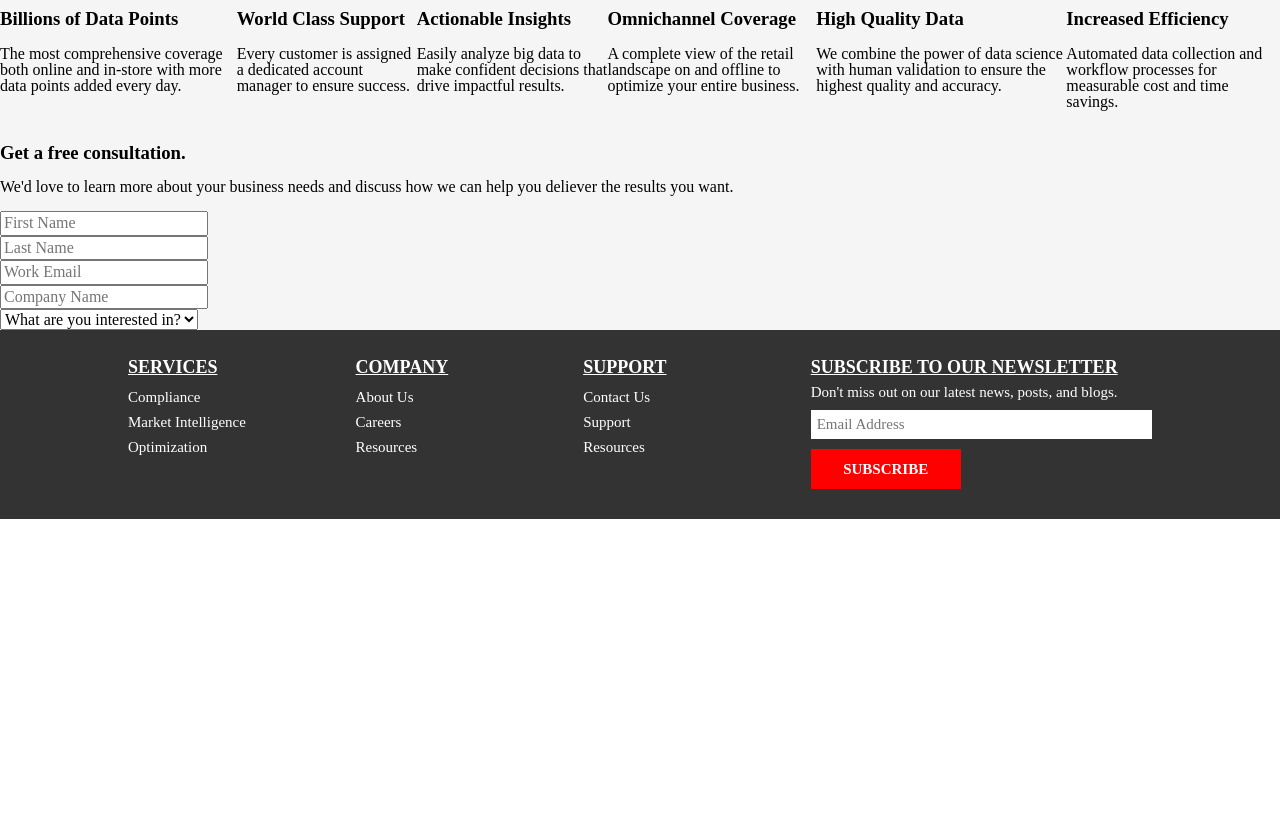
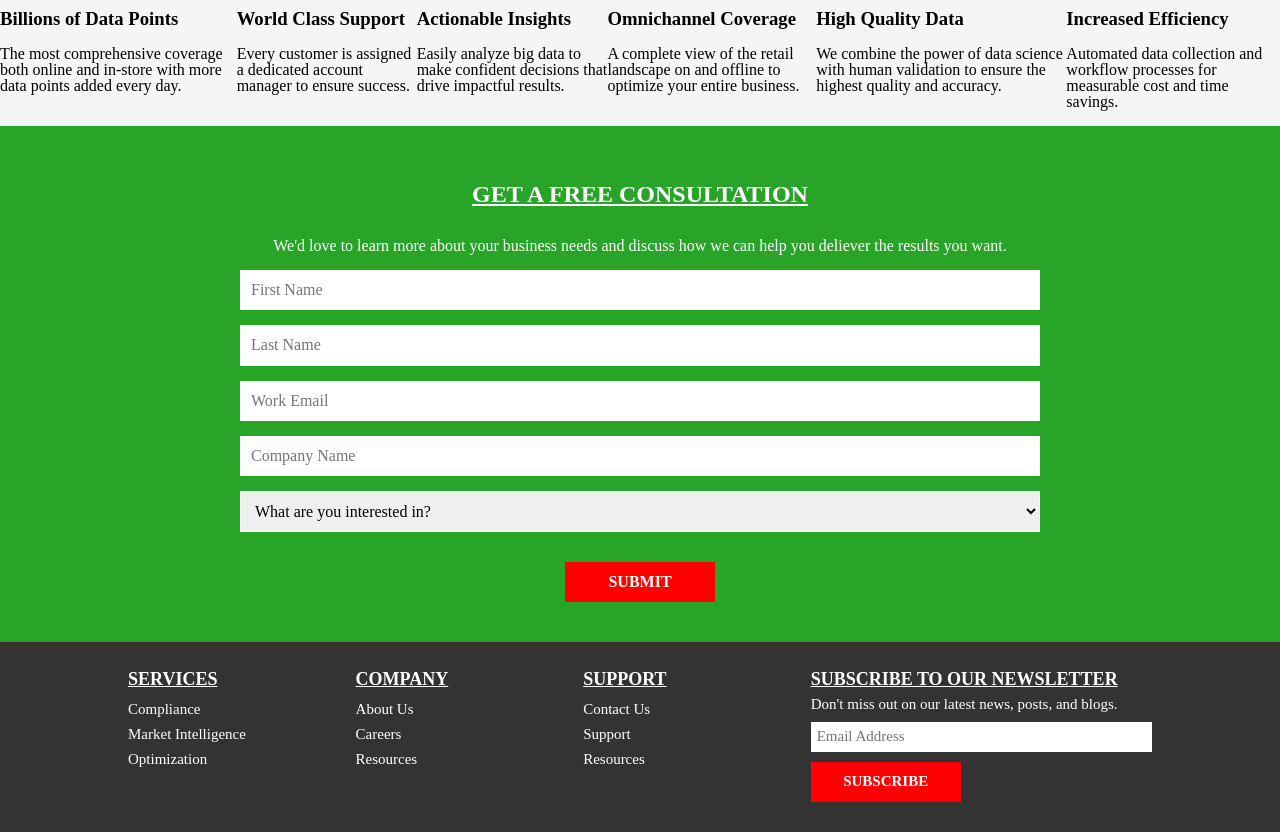
Before and after one commit to Vccentric/Responsive-Designs, a React app: page / in a window 1280 px wide. Shown: the part 420-1252 px from the top of the page. Before the commit the page ends 939 px from the top, so only its background shows below. Built offline with nearby package versions, Linux system fonts and the light colour scheme.

Commit message:
Updates to the layout and CSS of the 'ConsultationForm' component.

```diff
--- a/src/design-1/components/ConsultationForm.js
+++ b/src/design-1/components/ConsultationForm.js
@@ -2,23 +2,22 @@ import React from "react";
 
 const ConsultationForm = () => {
     return (
-        <div id="consultation">
-            <h3 className="title">Get a free consultation.</h3>
+        <div id="consultation-form">
+            <div className="container">
+                <h2 className="title">GET A FREE CONSULTATION</h2>
                 <p className="description">We'd love to learn more about your business needs and discuss how we can help you deliever the results you want.</p>
                 <input type="text" id="fName" name="fName" placeholder="First Name" />
-            <br />
                 <input type="text" id="lName" name="lName" placeholder="Last Name" />
-            <br />
                 <input type="text" id="wEmail" name="wEmail" placeholder="Work Email" />
-            <br />
                 <input type="text" id="cName" name="cName" placeholder="Company Name" />
-            <br />
                 <select name="topic">
                     <option value="">What are you interested in?</option>
                     <option value="data">Data</option>
                     <option value="price">Pricing</option>
                     <option value="promo">Promotions</option>
                 </select>
+                <button type="button" className="button submit">SUBMIT</button>
+            </div>
         </div>
     );
 }
--- a/src/design-1/css/styles.css
+++ b/src/design-1/css/styles.css
@@ -41,6 +41,15 @@ ul {
     list-style-type: none;
     margin: 0;
     padding: 0;
+}
+
+button {
+    background-color: red;
+    border: 1px solid red;
+    color: white;
+    font-weight: bold;
+    width: 150px;
+    height: 40px;
 }
 
 /* ===== Header ===== */
@@ -118,11 +127,47 @@ ul {
 
 }
 
-/* ===== Consultation ===== */
+/* ===== Consultation Form ===== */
 
-#consultation {
+#consultation-form {
+    background-color: #28a428;
+    color: white;
+}
 
+#consultation-form .container {
+    display: flex;
+    flex-direction: column;
+    width: 70%;
+    max-width: 800px;
+    padding: 40px 0;
+    margin: 0 auto;
 }
+
+#consultation-form .title {
+    text-decoration: underline;
+    text-align: center;
+}
+
+#consultation-form .description {
+    text-align: center;
+}
+
+#consultation-form input {
+    padding: 10px;
+    margin-bottom: 15px;
+    border: 1px solid white;
+}
+
+#consultation-form select {
+    padding: 10px;
+    margin-bottom: 30px;
+    border: 1px solid white;
+}
+
+#consultation-form button {
+    margin: 0 auto;
+}
+
 
 /* ===== Newsletter ===== */
 
@@ -146,15 +191,6 @@ ul {
     padding: 5px;
     margin-bottom: 10px;
     border: 1px solid white;
-}
-
-#newsletter-form button {
-    background-color: red;
-    border: 1px solid red;
-    color: white;
-    font-weight: bold;
-    width: 150px;
-    height: 40px;
 }
 
 /* ===== Footer ===== */
```
Lines whose indentation alone changed are shown as unchanged.
